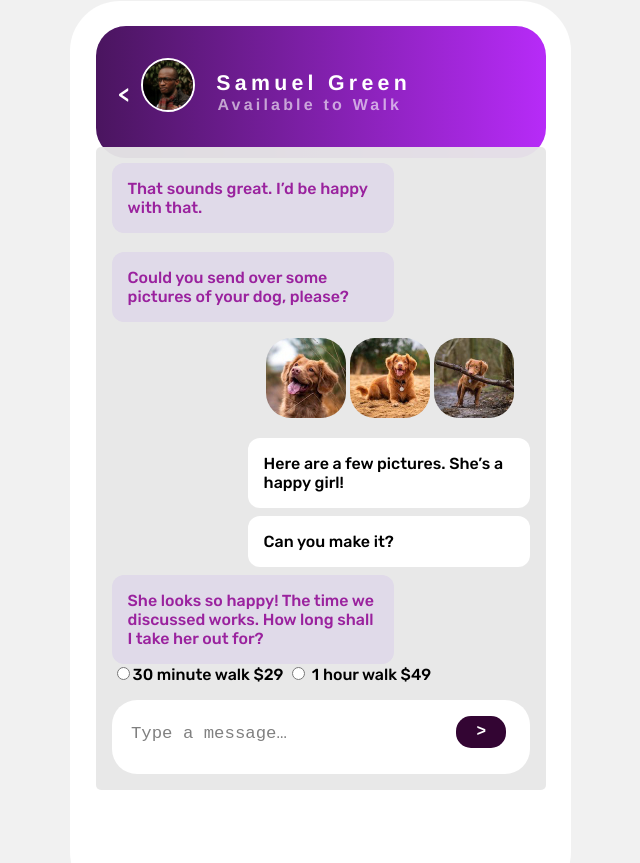
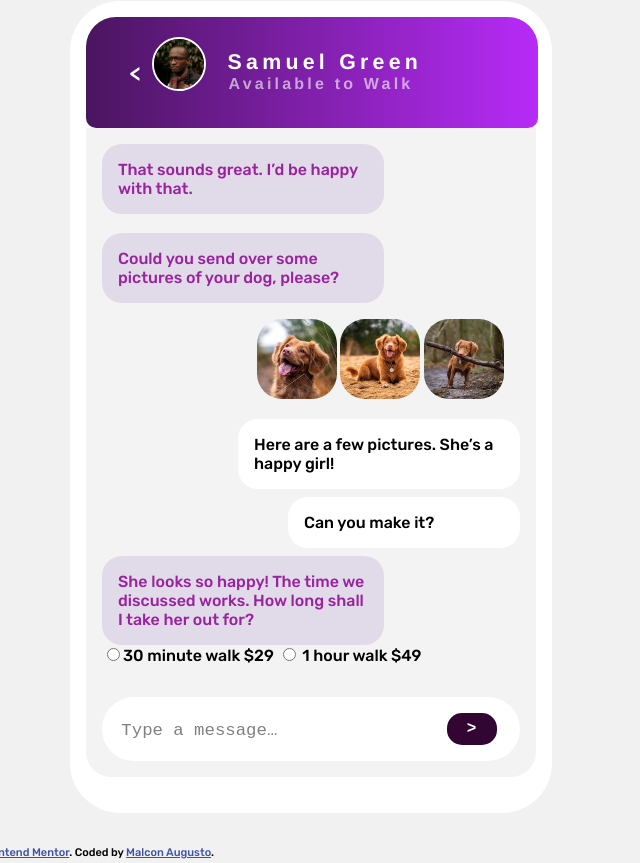
Before and after one commit to malconn/Chat-App, a plain HTML site: page index.html in a window 1280 px wide. Shown: the part 540-1403 px from the top of the page, without its empty margins (578-1218 px from the left). Drawn offline with Linux system fonts and the light colour scheme.

Commit message:
Reposicionando as divs e estilizando melhor...

```diff
--- a/index.html
+++ b/index.html
@@ -25,9 +25,9 @@
                 <a href="*" class="setinha">
                     < </a><img src="/images/avatar.jpg" alt="avatar" class="avatar">
             </div>
-
             <h3 class="samuel">Samuel Green</h3><br>
             <h4 class="available"> Available to Walk </h4><br>
+        </div>
         <div class="backcell">
             <p class="sam-msg">That sounds great. I’d be happy with that. </p><br>
             <p class="sam-msg">Could you send over some pictures of your dog, please? </p>
@@ -37,7 +37,7 @@
                 <img src="/images/dog-image-3.jpg" alt="foto.doguinho3" class="dog">
             </div>
             <p class="me-msg">Here are a few pictures. She’s a happy girl! </p>
-                <p class="me-msg">Can you make it? </p>
+            <p class="me-msg2">Can you make it? </p>
             <p class="sam-msg">She looks so happy! The time we discussed works. How long shall I take her out for?</p>
             <input type="radio" name="value1" class="value">30 minute walk $29
             <input type="radio" name="value2" class="value"> 1 hour walk $49
--- a/style.css
+++ b/style.css
@@ -25,6 +25,14 @@ h1 {
     margin-bottom: 0;
 }
 
+.backcell {
+    background-color: rgba(231, 231, 231, 0.507);
+    z-index: 0;
+    padding: 1em;
+    border-bottom-left-radius: 25px;
+    border-bottom-right-radius: 25px;
+}
+
 .text-desc {
     float: right;
     width: 450px;
@@ -42,9 +50,9 @@ h1 {
     background-color: white;
     float: left;
     margin-left: 40em;
-    padding: 1.6em;
+    padding: 1em;
     border-radius: 50px;
-    height: 850px;
+    height: 780px;
 }
 
 .sam-icon {
@@ -76,13 +84,15 @@ h1 {
 }
 
 .top-smart {
-    width: 450px;
+    width: 410px;
     background: linear-gradient(to right, rgb(74, 21, 95), rgb(183, 43, 248));
-    height: 100px;
-    padding-top: 2em;
-    border-radius: 30px;
-    position: absolute;
-    margin-bottom: 1em;
+    height: 70px;
+    padding: 1.3em;
+    z-index: 1;
+    border-top-left-radius: 30px;
+    border-top-right-radius: 30px;
+    border-bottom-left-radius: 10px;
+    border-bottom-right-radius: 10px;
 }
 
 .samuel,
@@ -111,20 +121,12 @@ h1 {
     padding-bottom: 3em;
 }
 
-.backcell {
-    background-color: rgba(231, 231, 231, 0.952);
-    z-index: 0;
-    border-radius: 5px;
-    margin-top: 3.2em;
-    padding: 1em;
-}
-
 .sam-msg {
     width: 250px;
     padding: 1em;
     margin-left: 1em;
     background-color: rgb(224, 218, 233);
-    border-radius: 12px;
+    border-radius: 20px;
     margin: 0;
     color: rgb(154, 34, 158);
 }
@@ -146,16 +148,21 @@ h1 {
     border-radius: 25px;
 }
 
-.me-msg {
+.me-msg,
+.me-msg2 {
     float: right;
     width: 250px;
     padding: 1em;
     margin-right: 1em;
     background-color: rgb(255, 255, 255);
-    border-radius: 12px;
+    border-radius: 20px;
     margin: 0;
     margin-bottom: 0.5em;
     color: black;
+}
+
+.me-msg2 {
+    width: 200px;
 }
 
 .txt {
@@ -173,11 +180,11 @@ h1 {
 
 .box-txt-bottom {
     text-align: center;
-    margin-top: 1em;
+    margin-top: 2em;
     padding-top: 1em;
-    padding-bottom: 1.6em;
+    padding-bottom: 1em;
     background-color: white;
-    border-radius: 25px;
+    border-radius: 40px;
 }
 
 .submit {
```
Lines whose indentation alone changed are shown as unchanged.
